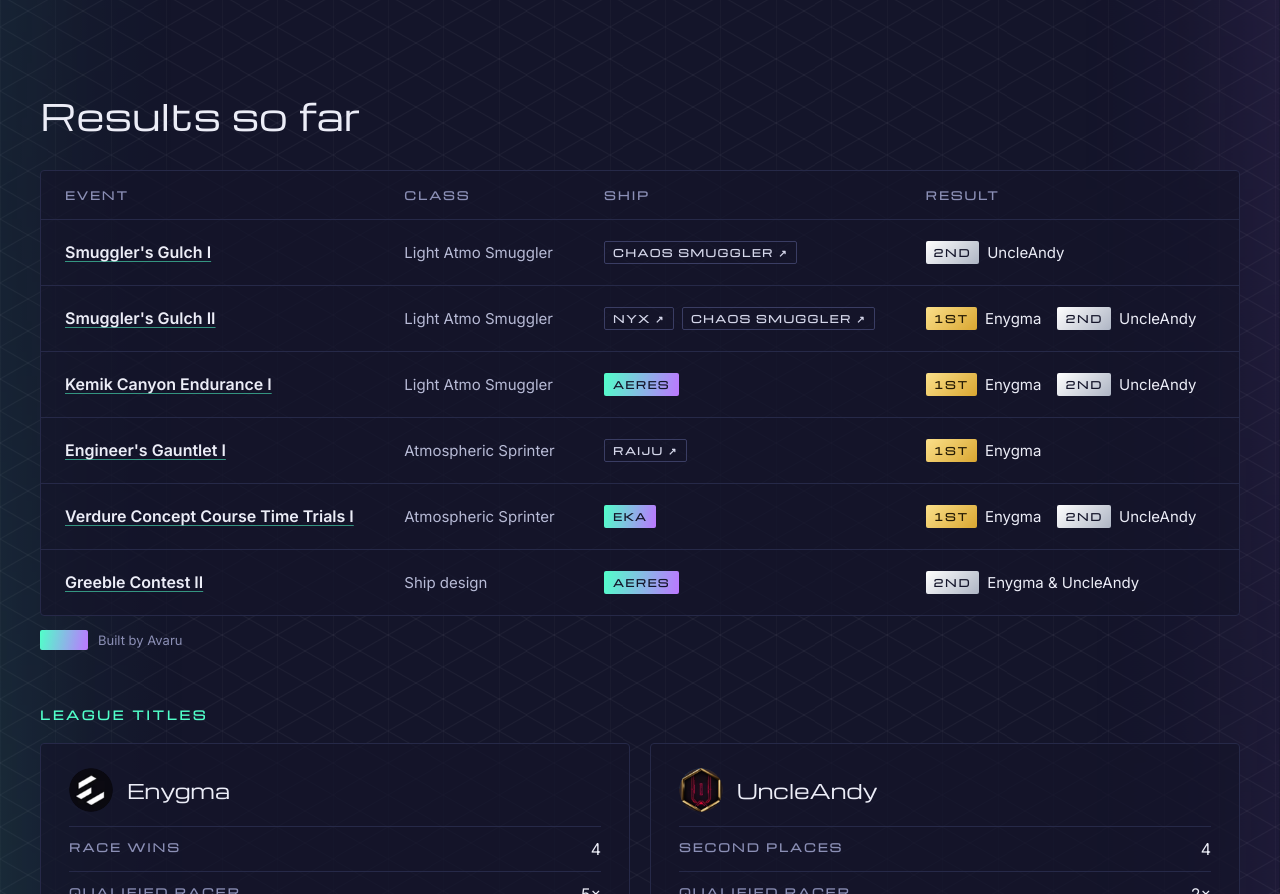
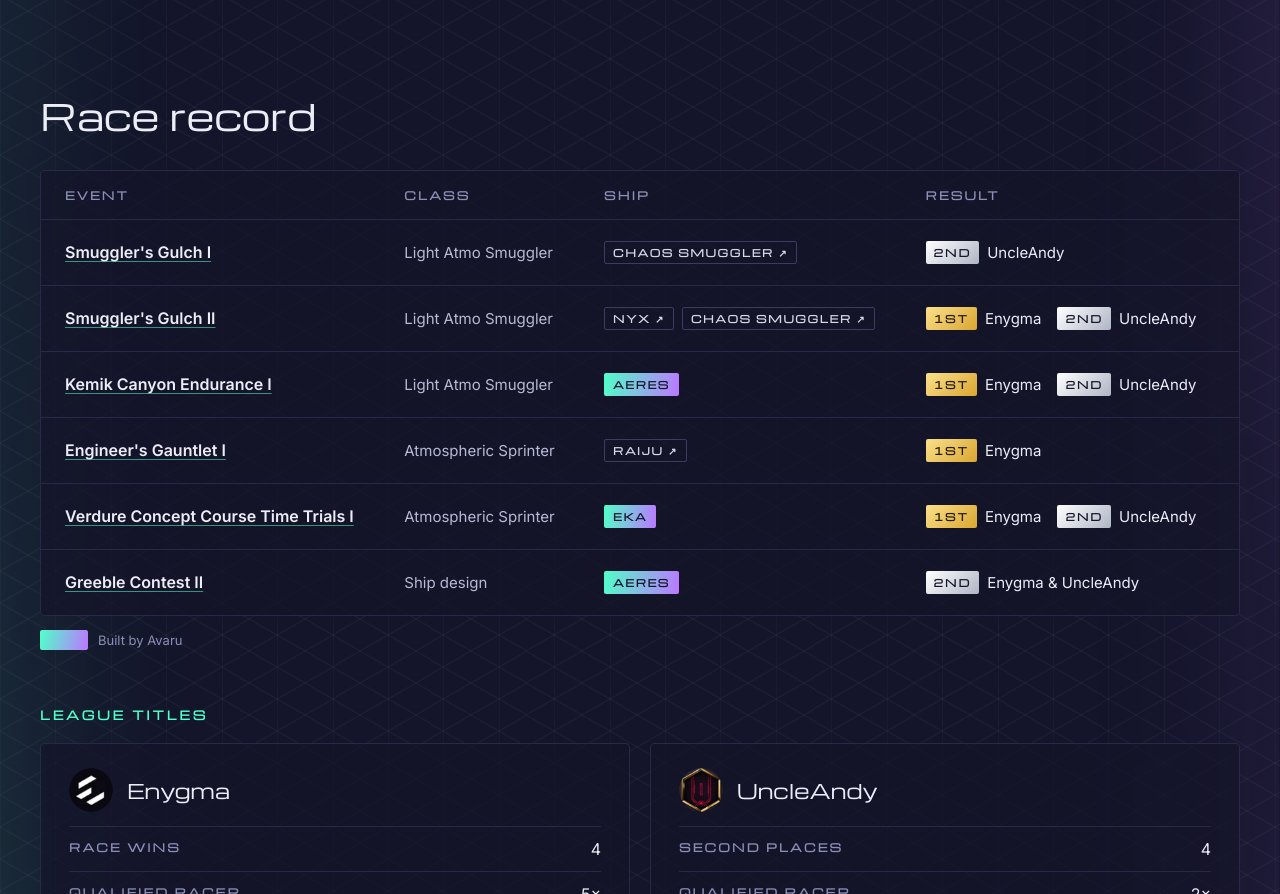
Before and after one commit to srsalisbury/Avaru, a plain HTML site: page races.html in a window 1280 px wide. Shown: the part 1509-2403 px from the top of the page. Drawn offline with nearby package versions, Linux system fonts and the light colour scheme; a web font is replaced by a local one.

Commit message:
Races: Results so far -> Race record
Co-Authored-By: Claude Opus 5.5 <noreply@anthropic.com>

```diff
--- a/races.html
+++ b/races.html
@@ -128,7 +128,7 @@ a[aria-label="Avaru Racing home"]:active img{transform:scale(.98)}
 
 <section id="results" aria-label="Results" style="max-width: 1280px; margin: 0 auto; padding: 0 calc(40px * var(--k)) calc(96px * var(--k))">
 <div style="display: flex; flex-direction: column; gap: 14px; padding-bottom: 32px; max-width: 680px">
-<h2 style="margin: 0; font-family: Michroma, sans-serif; font-weight: 400; font-size: calc(36px * var(--fs)); line-height: 1.2">Results so far</h2>
+<h2 style="margin: 0; font-family: Michroma, sans-serif; font-weight: 400; font-size: calc(36px * var(--fs)); line-height: 1.2">Race record</h2>
 </div>
 <div style="overflow-x: auto; border: 1px solid #262948; border-radius: 4px; background: rgba(20, 21, 42, 0.7)">
 <table style="width: 100%; min-width: 860px; border-collapse: collapse; text-align: left">
```
